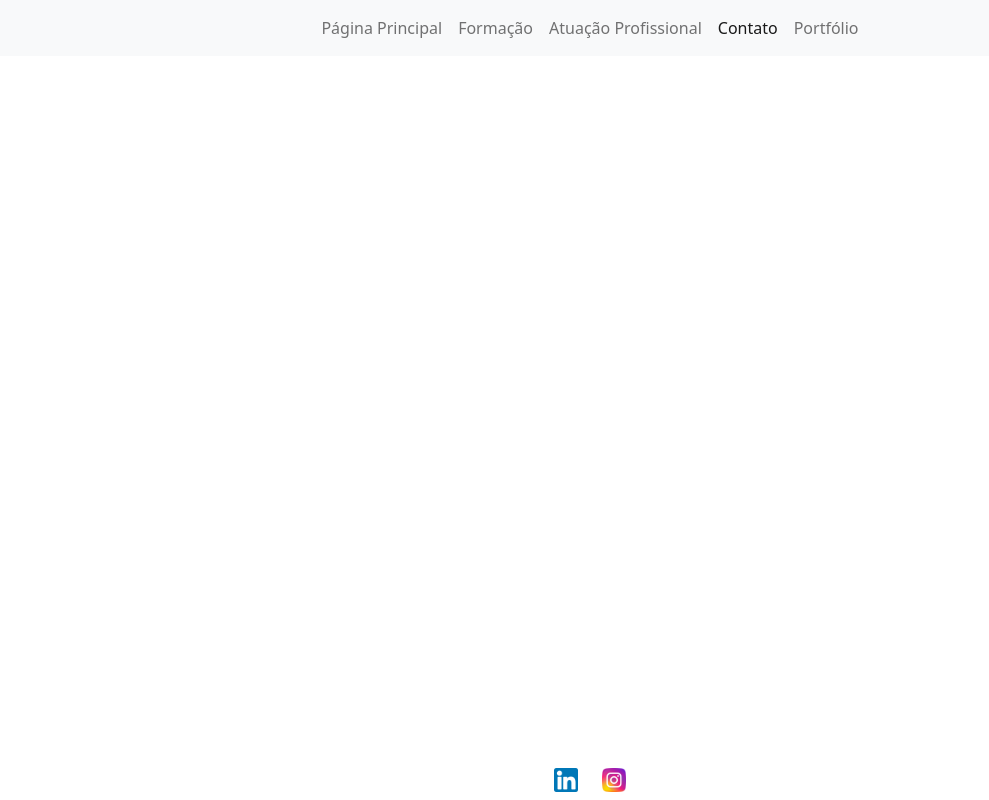
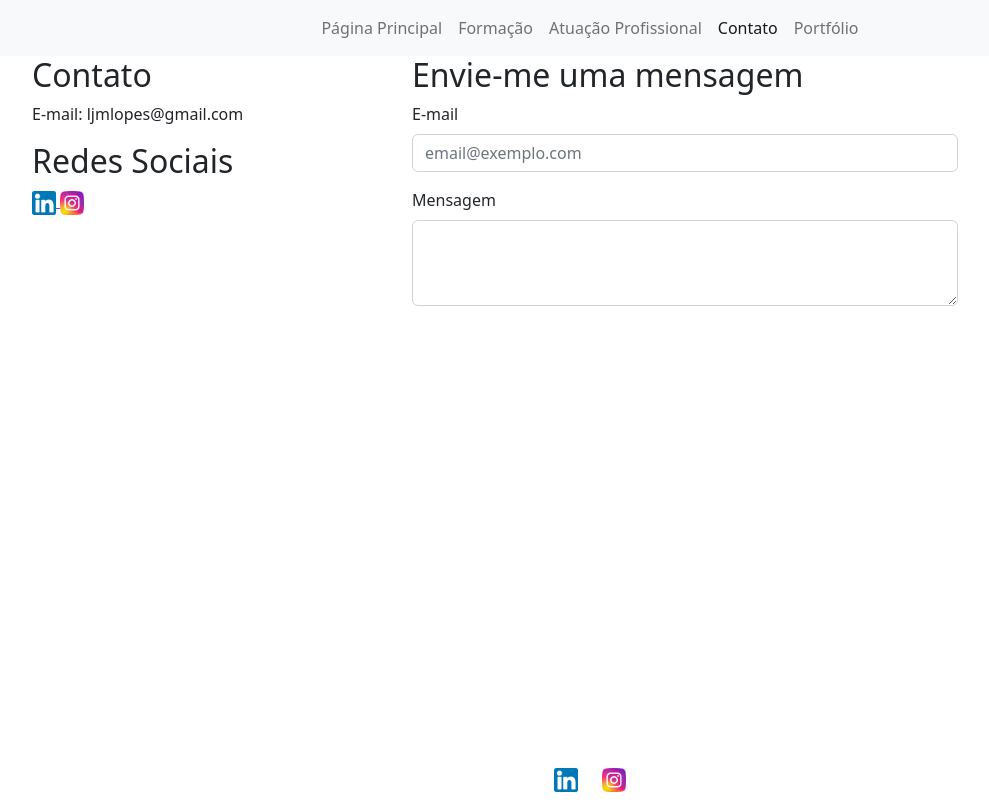
Before and after one commit to ljmlopes/portfolio, a plain HTML site: page contato.html in a window 1280 px wide. Shown: the whole page, without its empty margins (50-1039 px from the left). Drawn offline with nearby package versions, Linux system fonts and the light colour scheme.

Commit message:
páginas de atuação e contato feitas

```diff
--- a/contato.html
+++ b/contato.html
@@ -36,8 +36,33 @@
       </nav>
     </header>
 
-    <main>
-
+    <main class="container">
+      <div class="row">
+        <div class="col-md-4">
+            <h2>Contato</h2>
+            <p>E-mail: ljmlopes@gmail.com</p>
+            <h2>Redes Sociais</h2>
+            <div class="col-md-auto">
+              <a href="https://www.linkedin.com/in/lucas-josé-de-moraes-lopes-240559214/" target="_blank">
+                <img src="assets/images/linkedin.png" alt="Imagem 1" class="img-fluid" width="24" height="24">
+              </a>
+              <a href="https://www.instagram.com/lucasjmll" target="_blank">
+                <img src="assets/images/instagram.png" alt="Imagem 2" class="img-fluid" width="24" height="24">
+              </a>
+            </div>
+        </div>
+        <div class="col-md-6">
+          <h2>Envie-me uma mensagem</h2>
+          <div class="mb-3">
+            <label for="exampleFormControlInput1" class="form-label">E-mail</label>
+            <input type="email" class="form-control" id="exampleFormControlInput1" placeholder="email@exemplo.com">
+          </div>
+          <div class="mb-3">
+            <label for="exampleFormControlTextarea1" class="form-label">Mensagem</label>
+            <textarea class="form-control" id="exampleFormControlTextarea1" rows="3"></textarea>
+          </div>
+        </div>
+      </div>
     </main>
 
     <footer class="fixed-bottom mb-2">
```
Also changed, not shown: atuacao.html (+9 -3 lines).
